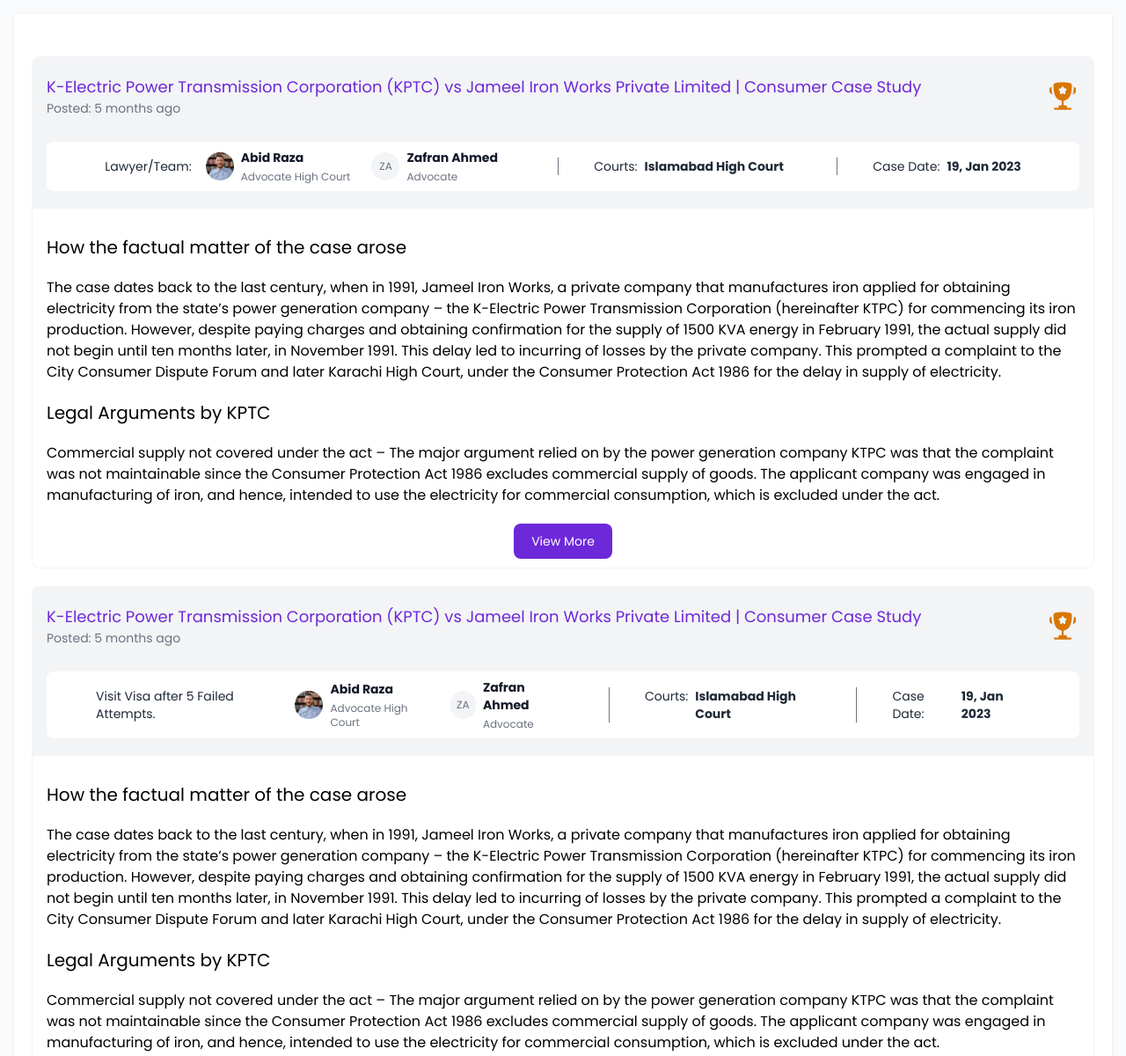
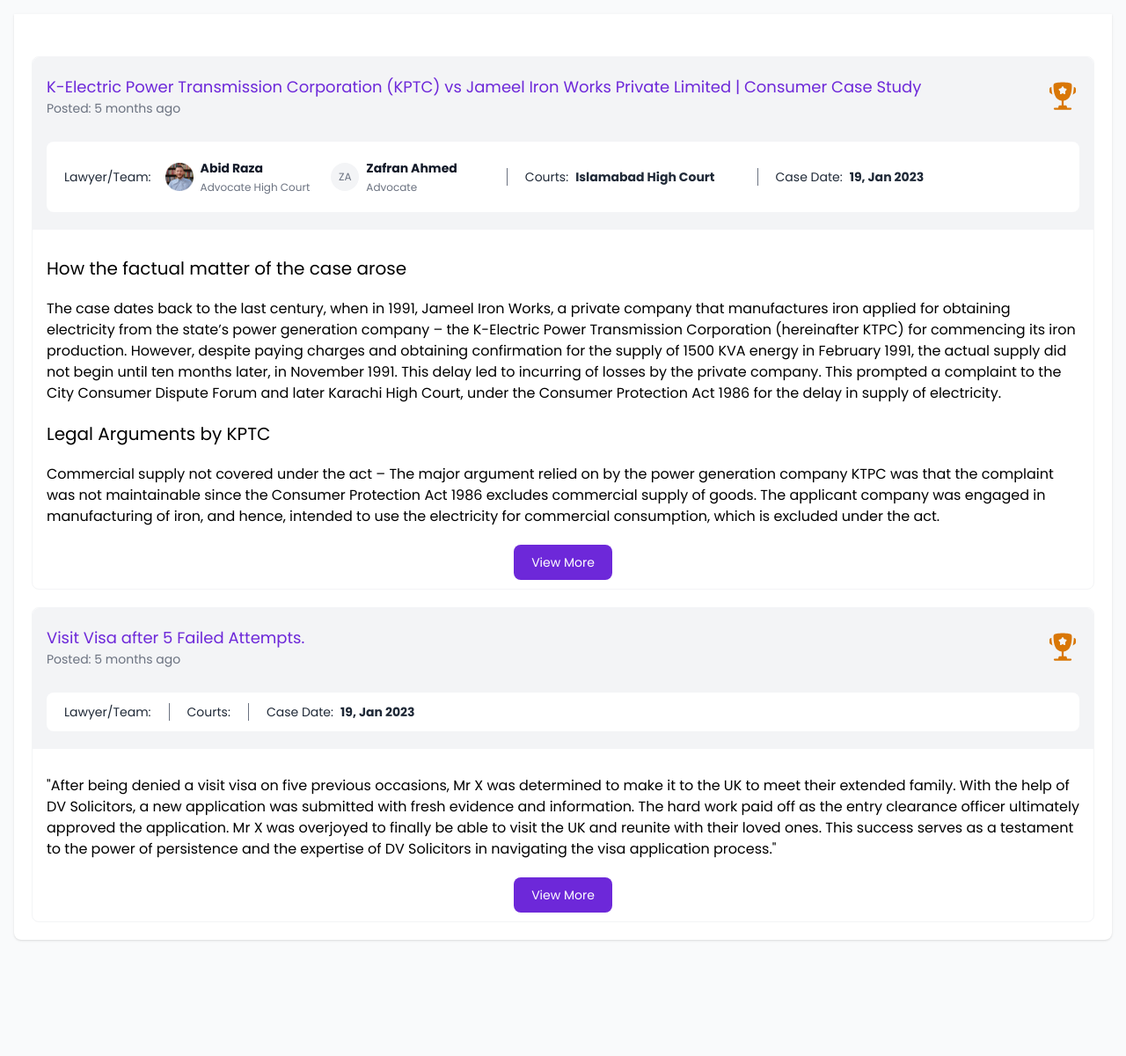
Before and after one commit to alig8012/wooqlaw, a website: page public/success-story.html in a window 1280 px wide. Shown: the top 1200 px of the page at 88% size. After the commit the page ends 1084 px from the top, so only its background shows below. Drawn offline with nearby package versions, Linux system fonts and the light colour scheme; a web font is replaced by a local one.

Commit message:
editt success

```diff
--- a/public/success-story.html
+++ b/public/success-story.html
@@ -46,9 +46,9 @@
 
                     </span>
                 </div>
-                <div class="flex px-4 divide-x divide-gray-500 bg-white rounded-lg items-center justify-around">
+                <div class="flex py-3 gap-7 divide-x divide-gray-500 bg-white rounded-lg items-center justify-start">
                     <!-- Lawyer/Team -->
-                    <div class="flex px-10 gap-2 items-center">
+                    <div class="flex px-5 gap-2 items-center">
                     <div class="text-xs md:text-sm font-normal text-gray-800">
                         Lawyer/Team:
                     </div>
@@ -74,7 +74,7 @@
                     </div>
                     </div>
                     <!-- Courts -->
-                    <div class="flex px-10 gap-2">
+                    <div class="flex px-5 gap-2">
                         <span class="text-xs md:text-sm font-normal text-gray-800">
                             Courts:
                         </span>
@@ -83,7 +83,7 @@
                         </span>
                     </div>
                     <!-- Case Date: -->
-                    <div class="flex px-10 gap-2">
+                    <div class="flex px-5 gap-2">
                         <span class="text-xs md:text-sm font-normal text-gray-800">
                             Case Date:
                         </span>
@@ -114,11 +114,11 @@
             </div>
         </div>
         <div class="flex flex-col gap-2 md:gap-5 rounded-lg border border-gray-100">
-            <!--K-Electric Power Transmission Corporation (KPTC) vs Jameel Iron Works -->
+            <!-- Visit Visa after 5 Failed Attempts -->
             <div class="flex flex-col px-4 py-5 gap-2 md:gap-7 bg-gray-100 rounded-t-lg">
                 <div class="flex items-center justify-between">
                     <h2 class="flex flex-col text-sm md:text-lg font-medium text-violet-700">
-                        K-Electric Power Transmission Corporation (KPTC) vs Jameel Iron Works Private Limited | Consumer Case Study
+                        Visit Visa after 5 Failed Attempts.
                         <span class="text-xs md:text-sm font-normal text-gray-500">
                             Posted: 5 months ago
                         </span>
@@ -132,44 +132,21 @@
 
                     </span>
                 </div>
-                <div class="flex px-4 divide-x divide-gray-500 bg-white rounded-lg items-center justify-around">
-                    <!-- Visit Visa -->
-                    <div class="flex px-10 gap-2 items-center">
+                <div class="flex py-3 divide-x divide-gray-500 bg-white rounded-lg items-center justify-start">
+                    <!-- Lawyer/Team -->
+                    <div class="flex px-5 gap-2 items-center">
                     <div class="text-xs md:text-sm font-normal text-gray-800">
-                        Visit Visa after 5 Failed Attempts.
-                    </div>
-                    <div class="flex p-2 gap-2 items-center">
-                        <img class="w-8 h-8" src="images/farooq ali.png" alt="farooq ali">
-                        <span class="flex flex-col text-xs md:text-sm font-semibold text-gray-900 gap-1">
-                            Abid Raza
-                        <span class="text-2xs md:text-xs font-normal text-gray-500">
-                            Advocate High Court
-                        </span>
-                        </span>
-                    </div>
-                    <div class="flex p-2 gap-2 items-center">
-                        <span class="flex w-8 h-8 text-2xs md:text-xs font-medium text-gray-500 rounded-full bg-gray-100 items-center justify-center">
-                            ZA
-                        </span>
-                        <span class="flex flex-col text-xs md:text-sm font-semibold text-gray-900 gap-1">
-                            Zafran Ahmed
-                        <span class="text-2xs md:text-xs font-normal text-gray-500">
-                            Advocate
-                        </span>
-                        </span>
+                        Lawyer/Team:
                     </div>
                     </div>
                     <!-- Courts -->
-                    <div class="flex px-10 gap-2">
+                    <div class="flex px-5 gap-2">
                         <span class="text-xs md:text-sm font-normal text-gray-800">
                             Courts:
                         </span>
-                        <span class="text-xs md:text-sm font-semibold text-gray-800">
-                            Islamabad High Court
-                        </span>
                     </div>
                     <!-- Case Date: -->
-                    <div class="flex px-10 gap-2">
+                    <div class="flex px-5 gap-2">
                         <span class="text-xs md:text-sm font-normal text-gray-800">
                             Case Date:
                         </span>
@@ -179,19 +156,10 @@
                     </div>
                 </div>
             </div>
-            <!-- How the factual matter of the case arose -->
+            <!-- After being denied a visit visa on five previous occasions -->
             <div class="flex flex-col px-4 py-2.5 gap-5">
-                <span class="text-base md:text-xl font-normal text-black">
-                    How the factual matter of the case arose
-                </span>
                 <span class="text-xs md:text-base font-normal text-black">
-                    The case dates back to the last century, when in 1991, Jameel Iron Works, a private company that manufactures iron applied for obtaining electricity from the state’s power generation company – the K-Electric Power Transmission Corporation (hereinafter KTPC) for commencing its iron production. However, despite paying charges and obtaining confirmation for the supply of 1500 KVA energy in February 1991, the actual supply did not begin until ten months later, in November 1991.  This delay led to incurring of losses by the private company. This prompted a complaint to the City Consumer Dispute Forum and later Karachi High Court, under the Consumer Protection Act 1986 for the delay in supply of electricity.
-                </span>
-                <span class="text-base md:text-xl font-normal text-black">
-                    Legal Arguments by KPTC
-                </span>
-                <span class="text-xs md:text-base font-normal text-black">
-                    Commercial supply not covered under the act – The major argument relied on by the power generation company KTPC was that the complaint was not maintainable since the Consumer Protection Act 1986 excludes commercial supply of goods. The applicant company was engaged in manufacturing of iron, and hence, intended to use the electricity for commercial consumption, which is excluded under the act.
+                    "After being denied a visit visa on five previous occasions, Mr X was determined to make it to the UK to meet their extended family. With the help of DV Solicitors, a new application was submitted with fresh evidence and information. The hard work paid off as the entry clearance officer ultimately approved the application. Mr X was overjoyed to finally be able to visit the UK and reunite with their loved ones. This success serves as a testament to the power of persistence and the expertise of DV Solicitors in navigating the visa application process."
                 </span>
                 <a href="#"
                     class="flex text-xs md:text-sm font-medium text-white rounded-lg bg-violet-700 hover:bg-violet-800 mx-auto px-5 py-2.5 items-center justify-center">
```
Also changed, not shown: public/css/style.css.
